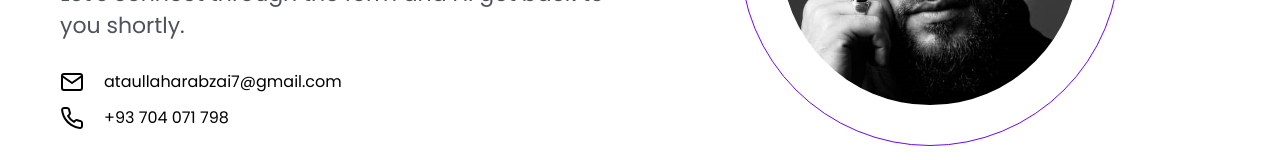
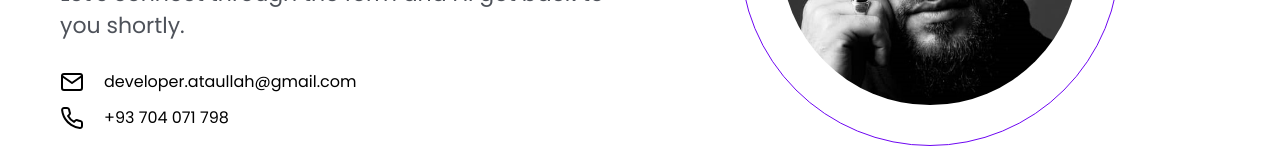
Before and after one commit to ataullaharabzai/Portfolio-website, a React (Vite) app: page /contact in a window 1280 px wide. Shown: the part 394-554 px from the top of the page. Built offline with nearby package versions, Linux system fonts and the light colour scheme.

Commit message:
new email adde

```diff
--- a/src/pages/Contact.jsx
+++ b/src/pages/Contact.jsx
@@ -16,18 +16,18 @@ function Contact() {
           <div className='text-[14px] md:text-[16px] w-full lg:w-[320px] flex flex-col justify-center lg:justify-start items-start mt-5 gap-4 lg:gap-2'>
             <div>
               <div className='flex gap-5'>
-                <Mail className='cursor-pointer hover:text-[#4e525a]' />
-                <a href="https://mail.google.com/mail/?view=cm&fs=1&to=ataullaharabzai7@gmail.com&su=Project%20Inquiry&body=Hi%20Ataullah,%0A%0AI%20am%20contacting%20you%20regarding%20a%20project.%20Please%20share%20more%20details.%0A%0AThanks"
-                className='hover:text-[#4e525a]'
+                <Mail className='cursor-pointer hover:text-[#6e06f2]' />
+                <a href="https://mail.google.com/mail/?view=cm&fs=1&to=developer.ataullah@gmail.com&su=Project%20Inquiry&body=Hi%20Ataullah,%0A%0AI%20am%20contacting%20you%20regarding%20a%20project.%20Please%20share%20more%20details.%0A%0AThanks"
+                className='hover:text-[#6e06f2]'
                 >
-                  ataullaharabzai7@gmail.com
+                  developer.ataullah@gmail.com
                 </a>
               </div>
 
               <div className='flex gap-5 mt-3'>
-                <Phone className='cursor-pointer hover:text-[#4e525a]' />
+                <Phone className='cursor-pointer hover:text-[#6e06f2]' />
                 <a href="https://wa.me/93704071798"
-                className='hover:text-[#4e525a]'
+                className='hover:text-[#6e06f2]'
                 >
                   +93 704 071 798
                 </a>
```
